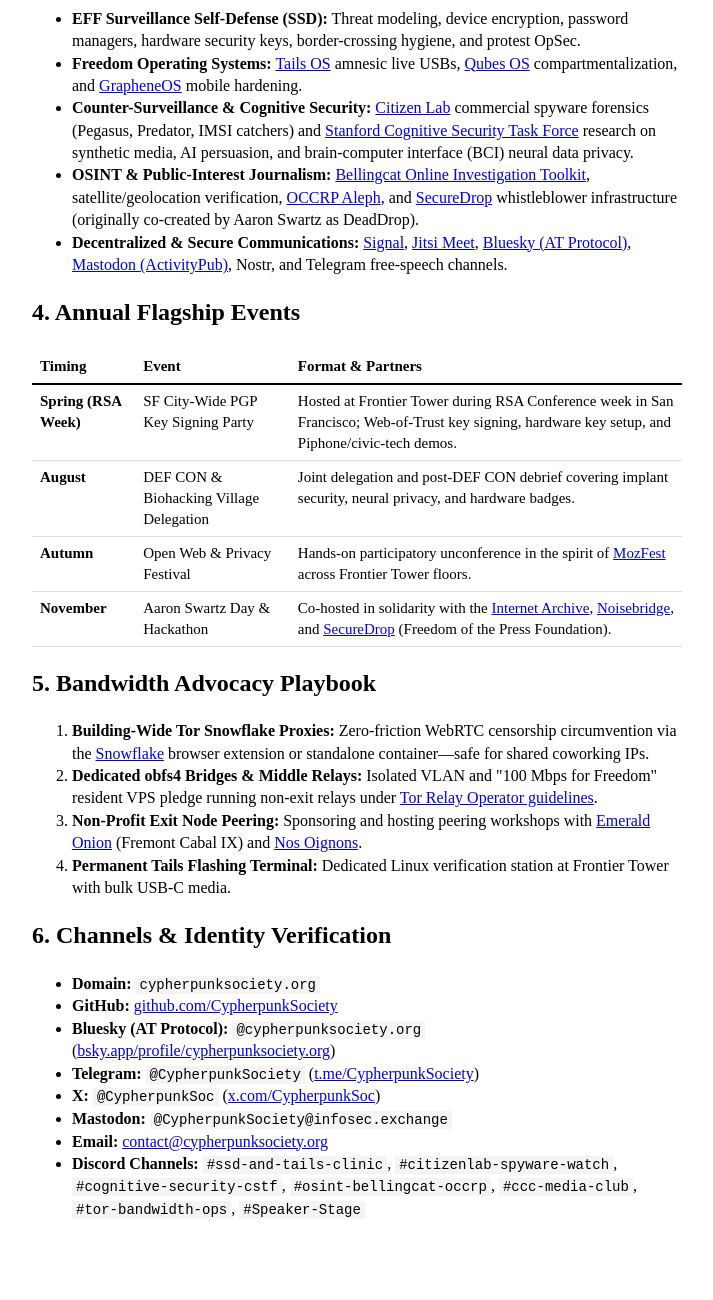
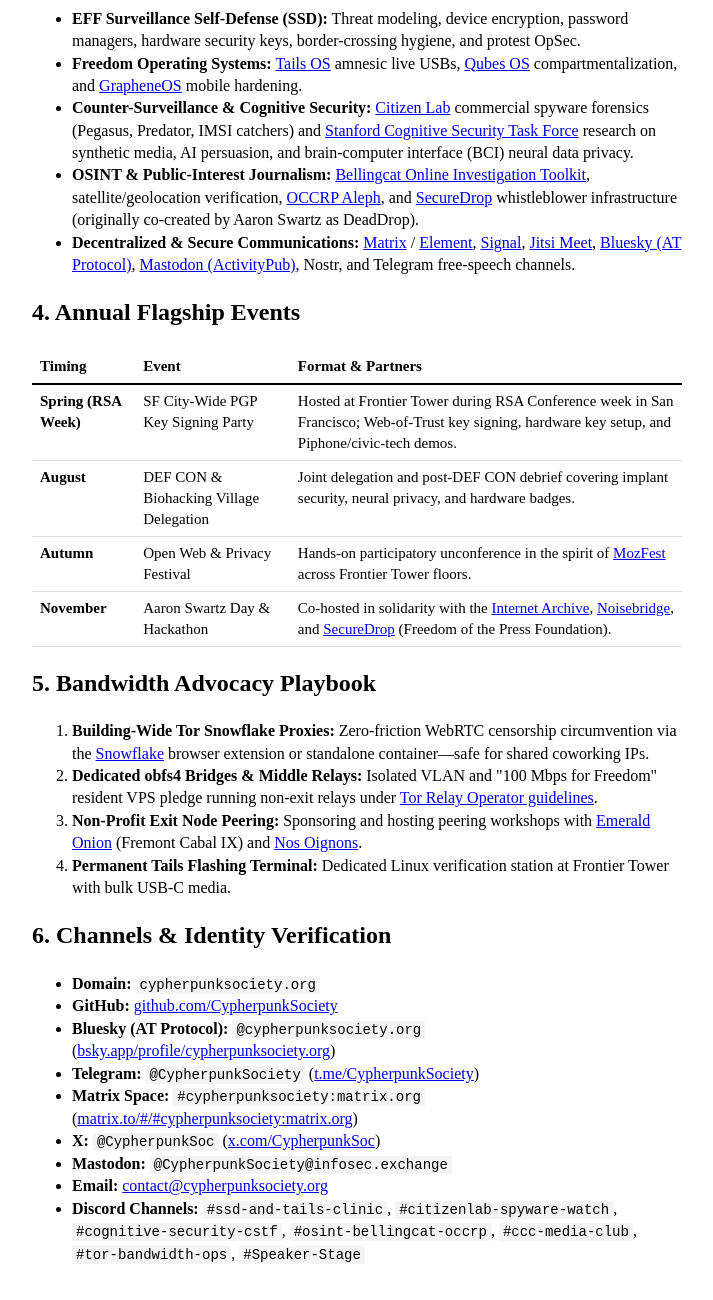
Before and after one commit to CypherpunkSociety/cypherpunksociety.org, a website: page public/docs.html in a window 1280 px wide. Shown: the part 1076-2376 px from the top of the page, without its empty margins (283-996 px from the left). Before the commit the page ends 2347 px from the top, so only its background shows below. Drawn offline with Linux system fonts and the light colour scheme.

Commit message:
Add Matrix Space (#cypherpunksociety:matrix.org) to landing page, docs, and clone guide

```diff
--- a/public/docs.html
+++ b/public/docs.html
@@ -101,7 +101,7 @@
 		<li><strong>Freedom Operating Systems:</strong> <a href="https://tails.net/">Tails OS</a> amnesic live USBs, <a href="https://www.qubes-os.org/">Qubes OS</a> compartmentalization, and <a href="https://grapheneos.org/">GrapheneOS</a> mobile hardening.</li>
 		<li><strong>Counter-Surveillance &amp; Cognitive Security:</strong> <a href="https://citizenlab.ca/">Citizen Lab</a> commercial spyware forensics (Pegasus, Predator, IMSI catchers) and <a href="https://hai.stanford.edu/">Stanford Cognitive Security Task Force</a> research on synthetic media, AI persuasion, and brain-computer interface (BCI) neural data privacy.</li>
 		<li><strong>OSINT &amp; Public-Interest Journalism:</strong> <a href="https://www.bellingcat.com/resources/how-tos/">Bellingcat Online Investigation Toolkit</a>, satellite/geolocation verification, <a href="https://aleph.occrp.org/">OCCRP Aleph</a>, and <a href="https://securedrop.org/">SecureDrop</a> whistleblower infrastructure (originally co-created by Aaron Swartz as DeadDrop).</li>
-		<li><strong>Decentralized &amp; Secure Communications:</strong> <a href="https://signal.org/">Signal</a>, <a href="https://jitsi.org/">Jitsi Meet</a>, <a href="https://bsky.app/">Bluesky (AT Protocol)</a>, <a href="https://joinmastodon.org/">Mastodon (ActivityPub)</a>, Nostr, and Telegram free-speech channels.</li>
+		<li><strong>Decentralized &amp; Secure Communications:</strong> <a href="https://matrix.org/">Matrix</a> / <a href="https://element.io/">Element</a>, <a href="https://signal.org/">Signal</a>, <a href="https://jitsi.org/">Jitsi Meet</a>, <a href="https://bsky.app/">Bluesky (AT Protocol)</a>, <a href="https://joinmastodon.org/">Mastodon (ActivityPub)</a>, Nostr, and Telegram free-speech channels.</li>
 	</ul>
 
 	<h2>4. Annual Flagship Events</h2>
@@ -151,6 +151,7 @@
 		<li><strong>GitHub:</strong> <a href="https://github.com/CypherpunkSociety">github.com/CypherpunkSociety</a></li>
 		<li><strong>Bluesky (AT Protocol):</strong> <code>@cypherpunksociety.org</code> (<a href="https://bsky.app/profile/cypherpunksociety.org">bsky.app/profile/cypherpunksociety.org</a>)</li>
 		<li><strong>Telegram:</strong> <code>@CypherpunkSociety</code> (<a href="https://t.me/CypherpunkSociety">t.me/CypherpunkSociety</a>)</li>
+		<li><strong>Matrix Space:</strong> <code>#cypherpunksociety:matrix.org</code> (<a href="https://matrix.to/#/#cypherpunksociety:matrix.org">matrix.to/#/#cypherpunksociety:matrix.org</a>)</li>
 		<li><strong>X:</strong> <code>@CypherpunkSoc</code> (<a href="https://x.com/CypherpunkSoc">x.com/CypherpunkSoc</a>)</li>
 		<li><strong>Mastodon:</strong> <code>@CypherpunkSociety@infosec.exchange</code></li>
 		<li><strong>Email:</strong> <a href="mailto:contact@cypherpunksociety.org">contact@cypherpunksociety.org</a></li>
```
Also changed, not shown: public/index.html (+1 -1 lines), public/start.html (+1 -1 lines).
